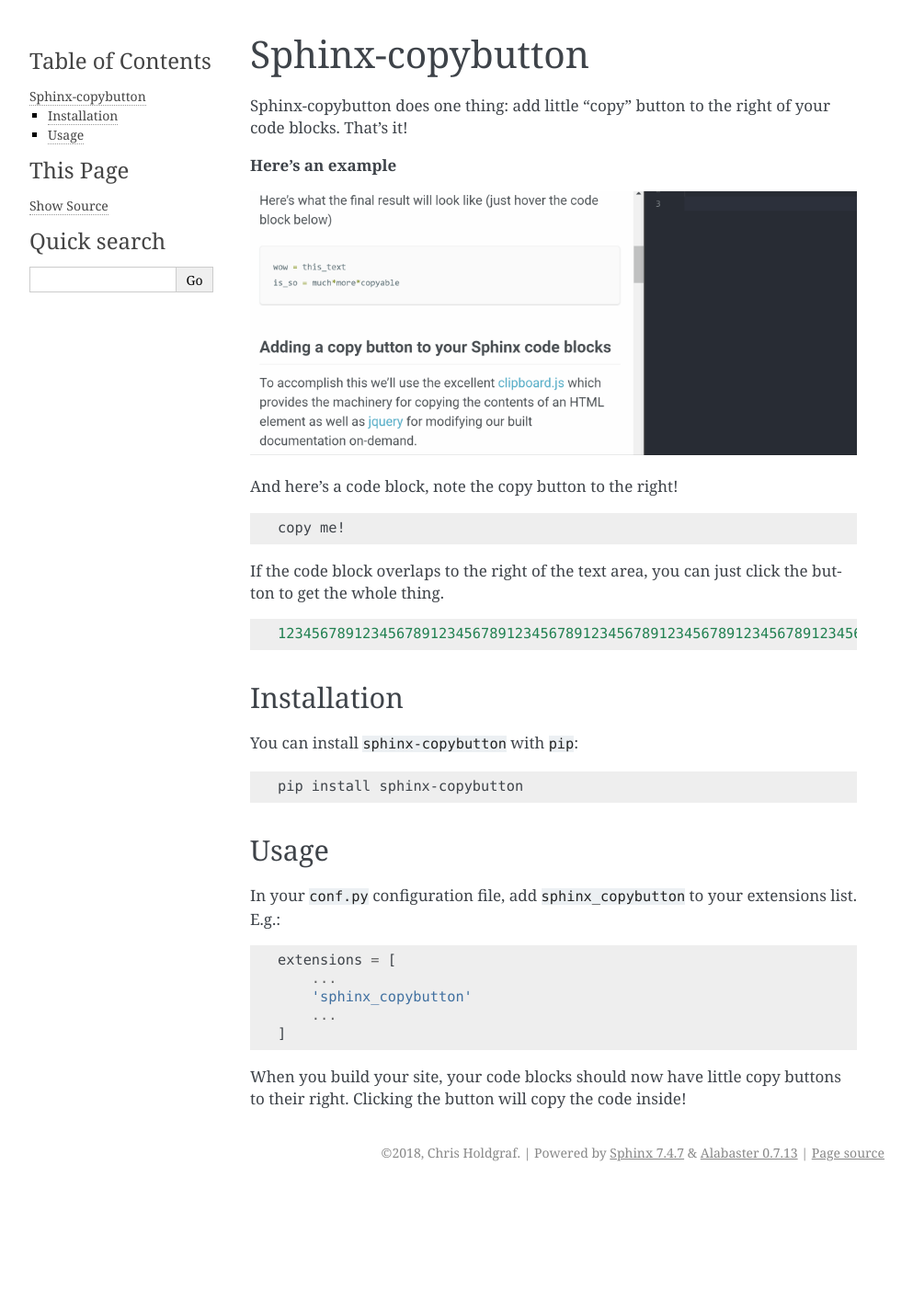
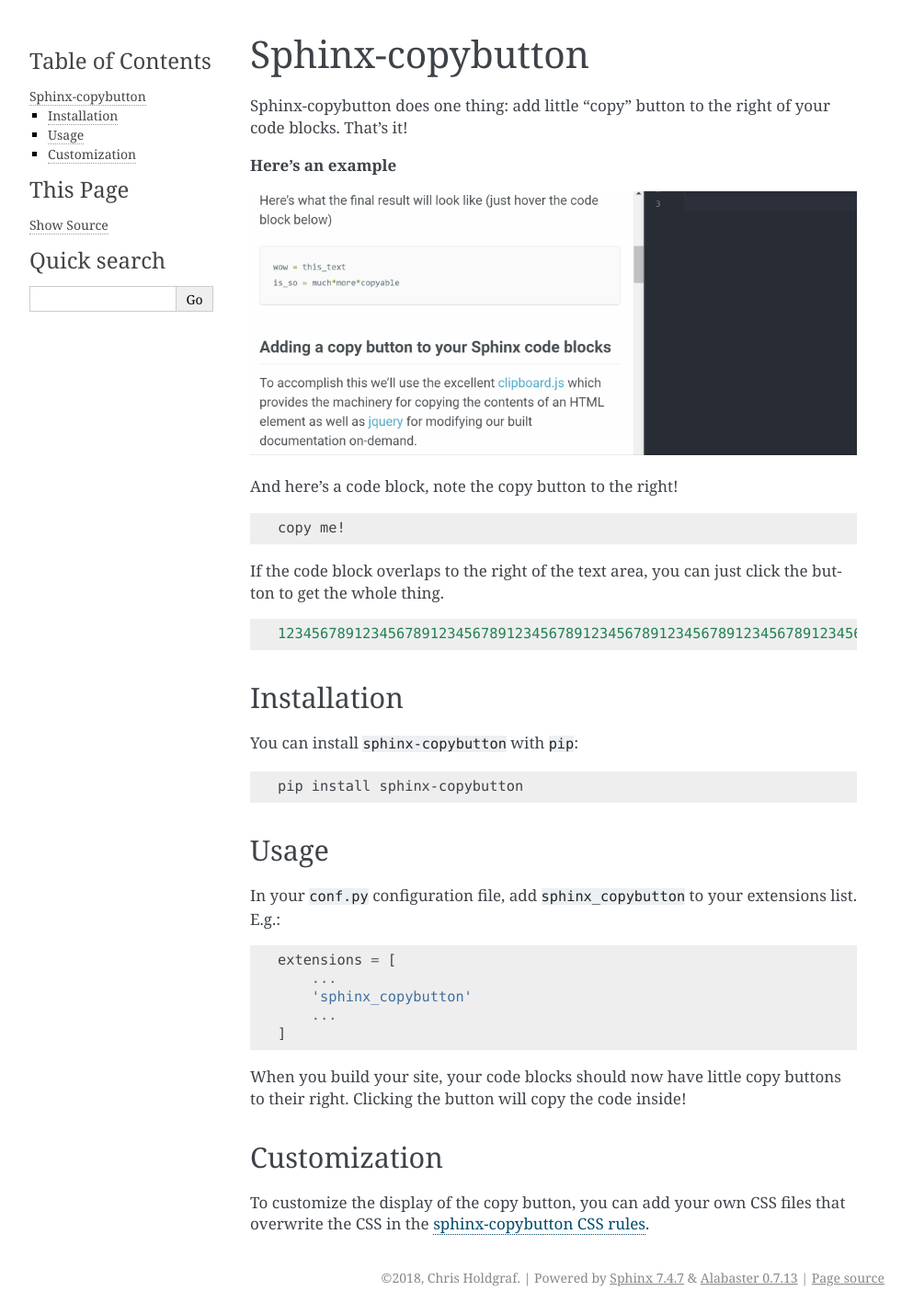
Before and after one commit to executablebooks/sphinx-copybutton, a Sphinx documentation site: the page built from doc/index.rst, in a window 1280 px wide. Shown: the whole page at 92% size, without its empty margins (148-1141 px from the left). Built offline with Sphinx 7.4.7, drawn with Linux system fonts in a browser that asks for light colours; before the commit the page ends 1293 px from its top, so only the background shows below that.

Commit message:
css rules

```diff
--- a/doc/index.rst
+++ b/doc/index.rst
@@ -47,3 +47,10 @@
 
 When you build your site, your code blocks should now have little copy buttons to their
 right. Clicking the button will copy the code inside!
+
+Customization
+=============
+
+To customize the display of the copy button, you can add your own CSS files
+that overwrite the CSS in the
+`sphinx-copybutton CSS rules <https://github.com/choldgraf/sphinx-copybutton/blob/master/_static/copybutton.css>`_.
--- a/sphinx_copybutton.py
+++ b/sphinx_copybutton.py
@@ -7,6 +7,7 @@
 boot_css_url = "https://stackpath.bootstrapcdn.com/bootstrap/4.1.3/css/bootstrap.min.css"
 boot_js_url = "https://stackpath.bootstrapcdn.com/bootstrap/4.1.3/js/bootstrap.min.js"
 pop_js_url = "https://cdnjs.cloudflare.com/ajax/libs/popper.js/1.14.3/umd/popper.min.js"
+clipboard_js_url = "https://cdn.jsdelivr.net/npm/clipboard@1/dist/clipboard.min.js"
 
 def add_static_path(app):
     static_path = os.path.abspath(os.path.join(os.path.dirname(__file__), '_static'))
@@ -22,6 +23,6 @@
     app.add_stylesheet(boot_css_url)
 
     app.add_javascript("copybutton.js")
-    app.add_javascript("https://cdn.jsdelivr.net/npm/clipboard@1/dist/clipboard.min.js")
+    app.add_javascript(clipboard_js_url)
     app.add_javascript(pop_js_url)
     app.add_javascript(boot_js_url)
```
